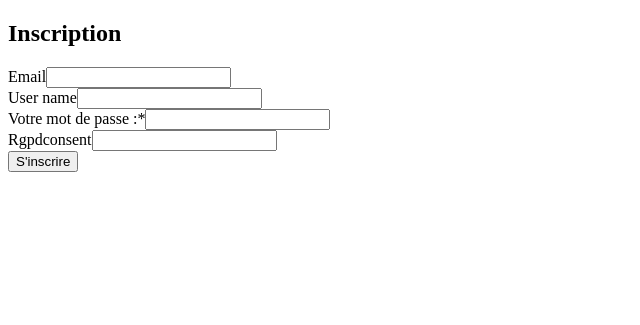
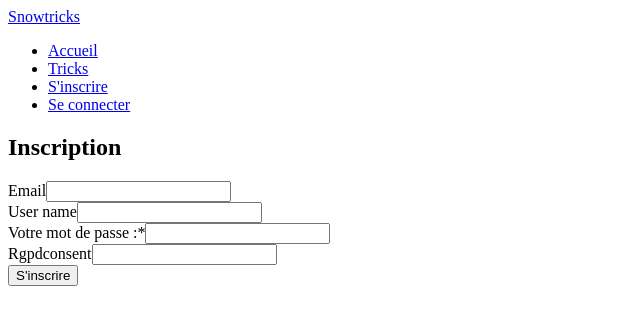
Before and after one commit to nosfairal/snowTricks, a Symfony app: template templates/registration/register.html.twig in a window 1280 px wide. Shown: the top 325 px of the page, without its empty margins (0-640 px from the left). Run offline with Twig, Linux system fonts and the light colour scheme; the template is opened without the code that fills it, so the values that code supplies are empty; form fields are guessed from the names that the template uses; some libraries are stand-ins or nearby versions.

Commit message:
adding navbar

```diff
--- a/src/Controller/MainController.php
+++ b/src/Controller/MainController.php
@@ -9,7 +9,7 @@
 class MainController extends AbstractController
 {
     /**
-     * @Route("/", name="home")
+     * @Route("/accueil", name="home")
      */
     public function index(): Response
     {
--- a/templates/base.html.twig
+++ b/templates/base.html.twig
@@ -14,6 +14,25 @@
         {% endblock %}
     </head>
     <body>
+        <nav class="navbar navbar-expand-lg navbar-light bg-light justify-content-between">
+            <a class="navbar-brand" href="#">Snowtricks</a>
+            <div class="" id="navbarNav">
+                <ul class="navbar-nav">
+                <li class="nav-item active">
+                    <a class="nav-link" href="{{ path('home') }}">Accueil<span class="sr-only"></span></a>
+                </li>
+                <li class="nav-item">
+                    <a class="nav-link" href="#">Tricks</a>
+                </li>
+                <li class="nav-item">
+                    <a class="nav-link" href="{{ path('app_register') }}">S'inscrire</a>
+                </li>
+                <li class="nav-item">
+                    <a class="nav-link" href="{{ path('app_login') }}">Se connecter</a>
+                </li>
+                </ul>
+            </div>
+        </nav>
         {% block body %}{% endblock %}
     </body>
 </html>
--- a/templates/main/index.html.twig
+++ b/templates/main/index.html.twig
@@ -3,7 +3,7 @@
 {% block title %}Bienvenue sur Snowtricks!{% endblock %}
 
 {% block body %}
-<style>
+{#<style>
     .example-wrapper { margin: 1em auto; max-width: 800px; width: 95%; font: 18px/1.5 sans-serif; }
     .example-wrapper code { background: #F5F5F5; padding: 2px 6px; }
 </style>
@@ -16,5 +16,6 @@
         <li>Your controller at <code><a href="{{ 'D:/snowTricks/src/Controller/MainController.php'|file_link(0) }}">src/Controller/MainController.php</a></code></li>
         <li>Your template at <code><a href="{{ 'D:/snowTricks/templates/main/index.html.twig'|file_link(0) }}">templates/main/index.html.twig</a></code></li>
     </ul>
-</div>
+</div>#}
+    <h1 class="text-center">Bienvenue sur Snowtricks</h1>
 {% endblock %}
```
